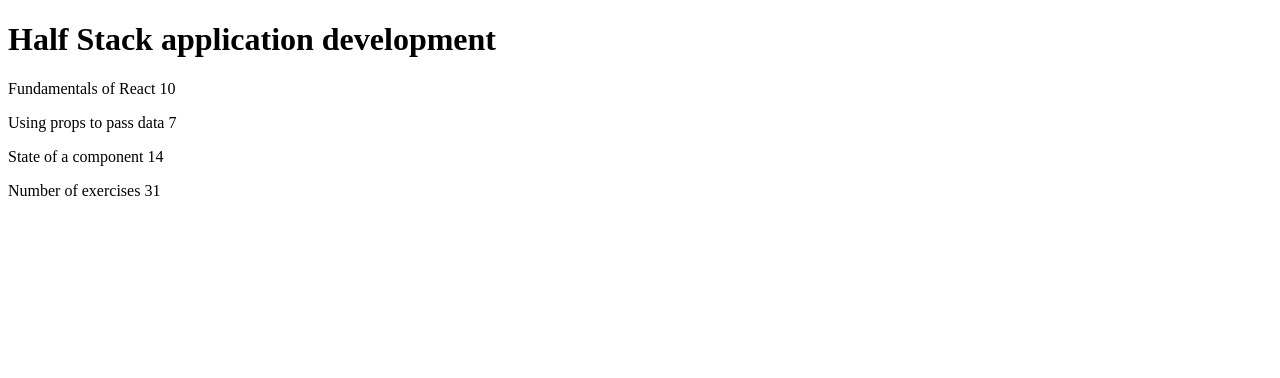
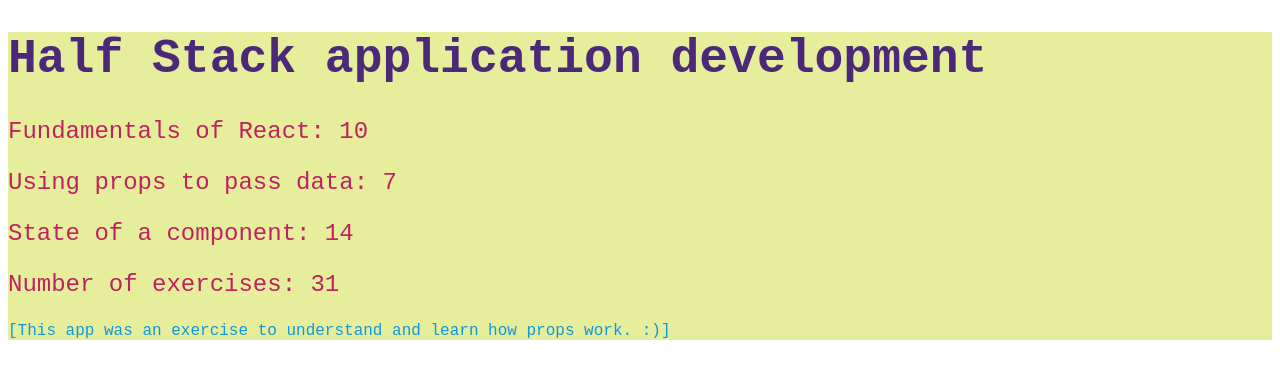
Before and after one commit to adelicia-js/fullstackopen-exercises, a React (Create React App) app in the folder part1/course-info/: page / in a window 1280 px wide. Shown: the top 378 px of the page. Built offline with nearby package versions, Linux system fonts and the light colour scheme.

Commit message:
tiny cleanup of code & tinier style additions :)

```diff
--- a/part1/course-info/public/index.html
+++ b/part1/course-info/public/index.html
@@ -7,37 +7,14 @@
     <meta name="theme-color" content="#000000" />
     <meta
       name="description"
-      content="Web site created using create-react-app"
+      content="Part 1 Exercise: Course Info App"
     />
     <link rel="apple-touch-icon" href="%PUBLIC_URL%/logo192.png" />
-    <!--
-      manifest.json provides metadata used when your web app is installed on a
-      user's mobile device or desktop. See https://developers.google.com/web/fundamentals/web-app-manifest/
-    -->
     <link rel="manifest" href="%PUBLIC_URL%/manifest.json" />
-    <!--
-      Notice the use of %PUBLIC_URL% in the tags above.
-      It will be replaced with the URL of the `public` folder during the build.
-      Only files inside the `public` folder can be referenced from the HTML.
-
-      Unlike "/favicon.ico" or "favicon.ico", "%PUBLIC_URL%/favicon.ico" will
-      work correctly both with client-side routing and a non-root public URL.
-      Learn how to configure a non-root public URL by running `npm run build`.
-    -->
-    <title>React App</title>
+    <title>Course Info App</title>
   </head>
   <body>
     <noscript>You need to enable JavaScript to run this app.</noscript>
     <div id="root"></div>
-    <!--
-      This HTML file is a template.
-      If you open it directly in the browser, you will see an empty page.
-
-      You can add webfonts, meta tags, or analytics to this file.
-      The build step will place the bundled scripts into the <body> tag.
-
-      To begin the development, run `npm start` or `yarn start`.
-      To create a production bundle, use `npm run build` or `yarn build`.
-    -->
   </body>
 </html>
--- a/part1/course-info/src/App.js
+++ b/part1/course-info/src/App.js
@@ -1,6 +1,7 @@
 import Header from "./Header";
 import Content from "./Content";
 import Total from "./Total";
+import Desc from "./Desc";
 
 const App = () => {
   const course = {
@@ -22,10 +23,11 @@
   };
 
   return (
-    <div>
+    <div style={{fontFamily:'monospace', backgroundColor:'#E6EE9C'}}>
       <Header title={course} />
       <Content partsArr={course} />
       <Total exerciseArr={course} />
+      <Desc/>
     </div>
   );
 };
--- /dev/null
+++ b/part1/course-info/src/Desc.js
@@ -0,0 +1,9 @@
+const Desc = () => {
+    return (
+        <>
+            <p style={{color:'#1198DA', fontSize:'1rem'}}>[This app was an exercise to understand and learn how props work. :{')'}]</p>
+        </>
+    )
+}
+
+export default Desc;
--- a/part1/course-info/src/Header.js
+++ b/part1/course-info/src/Header.js
@@ -2,7 +2,7 @@
     console.log(props);
     return (
       <>
-        <h1>{props.title.name}</h1>
+        <h1 style={{color:'#4C2878', fontSize:'3rem'}}>{props.title.name}</h1>
       </>
     );
   };
--- a/part1/course-info/src/Part.js
+++ b/part1/course-info/src/Part.js
@@ -2,8 +2,8 @@
     console.log(props);
     return (
       <>
-        <p>
-          {props.names} {props.numbers}
+        <p style={{color:'#BE2260', fontSize:'1.5rem'}}>
+          {props.names}: {props.numbers}
         </p>
       </>
     );
--- a/part1/course-info/src/Total.js
+++ b/part1/course-info/src/Total.js
@@ -3,7 +3,7 @@
   const array = props.exerciseArr.parts
   return (
     <>
-      <p>Number of exercises {array[0].exercises+array[1].exercises+array[2].exercises}</p>
+      <p style={{color:'#BE2260', fontSize:'1.5rem'}}>Number of exercises: {array[0].exercises+array[1].exercises+array[2].exercises}</p>
     </>
   );
 };
```
